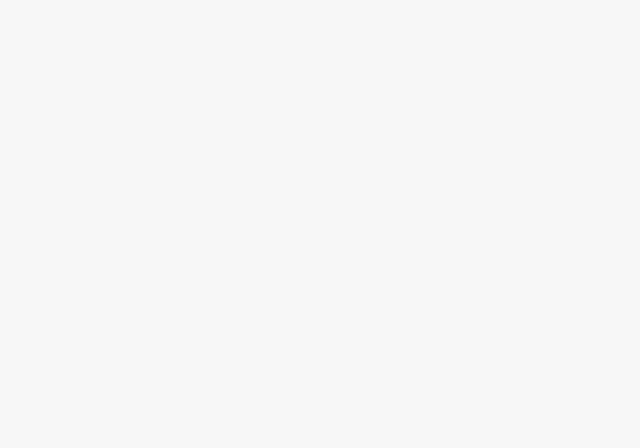
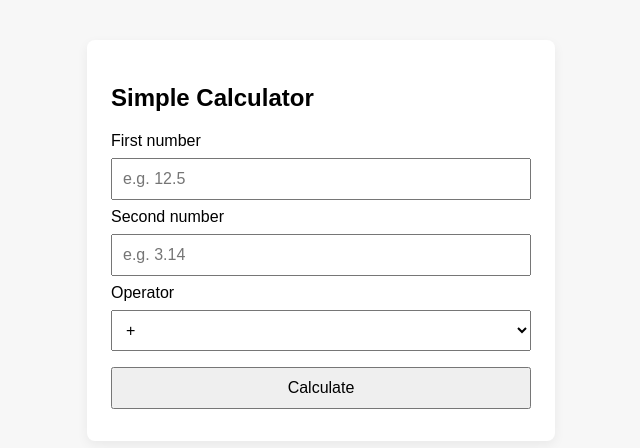
Before and after one commit to riya9818/Calculator, a Django app: page / in a window 1280 px wide. Before the commit the part shown is empty. Shown: the top 448 px of the page, without its empty margins (319-959 px from the left). Run offline with Django 5.2, Linux system fonts and the light colour scheme.

Commit message:
forms of calculator

```diff
--- a/calc/templates/calc/calculator.html
+++ b/calc/templates/calc/calculator.html
@@ -14,3 +14,24 @@
   </style>
 </head>
 <body>
+  <div class="calc-container">
+    <h2>Simple Calculator</h2>
+
+    <form method="post">
+      {% csrf_token %}
+      <label>First number</label>
+      <input type="number" step="any" name="num1" placeholder="e.g. 12.5" required>
+
+      <label>Second number</label>
+      <input type="number" step="any" name="num2" placeholder="e.g. 3.14" required>
+
+      <label>Operator</label>
+      <select name="operator">
+        <option value="+">+</option>
+        <option value="-">-</option>
+        <option value="*">×</option>
+        <option value="/">÷</option>
+      </select>
+
+      <button type="submit">Calculate</button>
+    </form>
```
